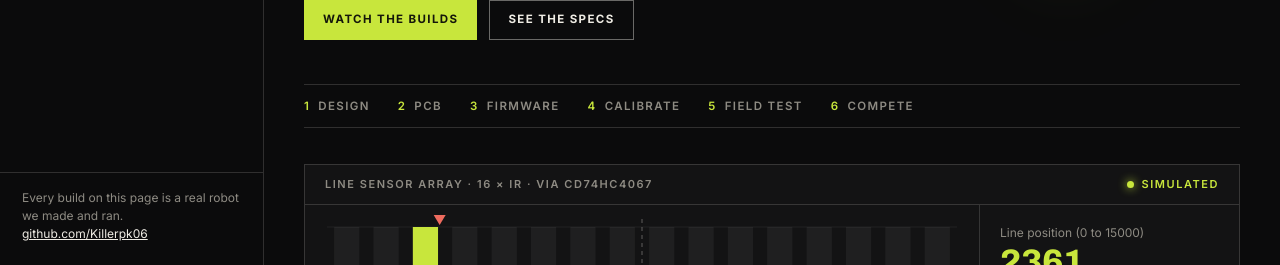
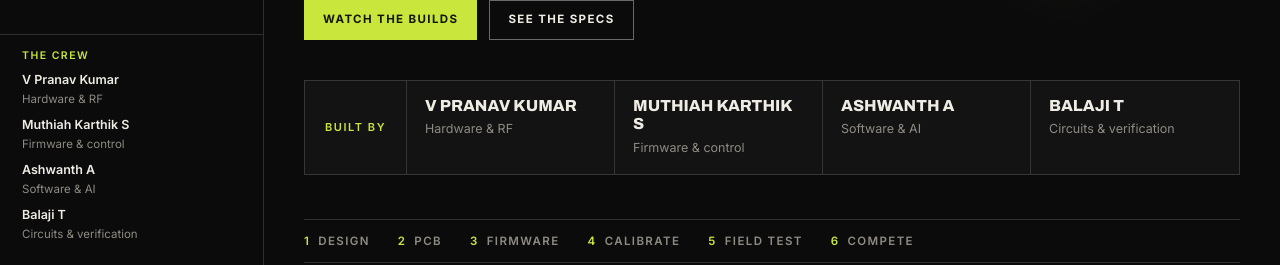
Before and after one commit to Killerpk06/pathfinders-, a plain HTML site: page index.html in a window 1280 px wide. Shown: the part 535-800 px from the top of the page. Drawn offline with Linux system fonts and the light colour scheme.

Commit message:
Show team names on the overview and in the sidebar
Adds a 'Built by' crew strip under the hero (links to the team page) and a
crew list in the sidebar footer so all four names are visible on every page.

Co-Authored-By: Claude Opus 5.5 <noreply@anthropic.com>
Claude-Session: https://claude.ai/code/session_015iChpABbh8DzWr5Ls51xJx

```diff
--- a/index.html
+++ b/index.html
@@ -236,6 +236,20 @@ footer p{color:var(--mute);margin:12px 0 0}
 .lb-close{position:absolute;top:18px;right:22px;background:none;border:1px solid var(--line-2);color:var(--ink);padding:9px 14px;font:600 11px/1 var(--body);letter-spacing:.12em;text-transform:uppercase;cursor:pointer}
 @media (max-width:1100px){.wall{grid-template-columns:repeat(3,minmax(0,1fr))}}
 @media (max-width:860px){.media{grid-template-columns:1fr}.media .film{position:static;max-width:360px}.wall{grid-template-columns:repeat(2,minmax(0,1fr));grid-auto-rows:120px}}
+
+/* ---------- crew names ---------- */
+.crew-h{display:block;color:var(--lime);font:600 10.5px/1 var(--body);letter-spacing:.14em;text-transform:uppercase;margin-bottom:10px}
+.crew-side{list-style:none;margin:0;padding:0;display:grid;gap:8px}
+.crew-side b{display:block;color:var(--ink);font-weight:600;font-size:12.5px}
+.crew-side span{color:var(--mute);font-size:11.5px}
+.crew-strip{display:grid;grid-template-columns:auto repeat(4,minmax(0,1fr));align-items:stretch;margin-top:40px;border:1px solid var(--line);text-decoration:none;color:var(--ink);background:var(--panel)}
+.crew-strip:hover{border-color:var(--lime)}
+.crew-label{display:flex;align-items:center;padding:0 20px;border-right:1px solid var(--line);color:var(--lime);font:600 11px/1 var(--body);letter-spacing:.14em;text-transform:uppercase}
+.crew-p{padding:16px 18px;border-right:1px solid var(--line)}
+.crew-p:last-child{border-right:0}
+.crew-p b{display:block;font:800 16px/1.15 var(--display);font-stretch:106%;text-transform:uppercase}
+.crew-p i{display:block;font-style:normal;color:var(--mute);font-size:12.5px;margin-top:4px}
+@media (max-width:1100px){.crew-strip{grid-template-columns:repeat(2,minmax(0,1fr))}.crew-label{grid-column:1/-1;padding:12px 18px;border-right:0;border-bottom:1px solid var(--line)}.crew-p:nth-child(3){border-right:0}.crew-p:nth-child(-n+3){border-bottom:1px solid var(--line)}}
 /* ---------- responsive ---------- */
 @media (max-width:1100px){
   .hero{grid-template-columns:1fr}
@@ -298,7 +312,15 @@ footer p{color:var(--mute);margin:12px 0 0}
     <a href="#capabilities"><svg viewBox="0 0 24 24"><rect x="6" y="6" width="12" height="12"/><path d="M9 2v4M15 2v4M9 18v4M15 18v4M2 9h4M2 15h4M18 9h4M18 15h4"/></svg>Capabilities</a>
     <a href="#team"><svg viewBox="0 0 24 24"><circle cx="9" cy="8" r="3"/><circle cx="17" cy="9" r="2.5"/><path d="M3 20c0-4 3-6 6-6s6 2 6 6M15 14.5c3 0 6 1.5 6 5.5"/></svg>Team</a>
   </nav>
-  <div class="side-foot">Every build on this page is a real robot we made and ran.<br><a href="https://github.com/Killerpk06">github.com/Killerpk06</a></div>
+  <div class="side-foot">
+    <span class="crew-h">The crew</span>
+    <ul class="crew-side">
+      <li><b>V Pranav Kumar</b><span>Hardware &amp; RF</span></li>
+      <li><b>Muthiah Karthik S</b><span>Firmware &amp; control</span></li>
+      <li><b>Ashwanth A</b><span>Software &amp; AI</span></li>
+      <li><b>Balaji T</b><span>Circuits &amp; verification</span></li>
+    </ul>
+  </div>
 </aside>
 
 <main>
@@ -320,6 +342,13 @@ footer p{color:var(--mute);margin:12px 0 0}
       <div class="crest"><img src="media/logo.png" alt="Pathfinders team crest: robot arm, rover, circuit traces and a compass path"></div>
     </div>
 
+    <a class="crew-strip" href="#team" aria-label="Meet the team">
+      <span class="crew-label">Built by</span>
+      <span class="crew-p"><b>V Pranav Kumar</b><i>Hardware &amp; RF</i></span>
+      <span class="crew-p"><b>Muthiah Karthik S</b><i>Firmware &amp; control</i></span>
+      <span class="crew-p"><b>Ashwanth A</b><i>Software &amp; AI</i></span>
+      <span class="crew-p"><b>Balaji T</b><i>Circuits &amp; verification</i></span>
+    </a>
     <nav class="steps" aria-label="Build pipeline">
       <a href="#race"><i>1</i>Design</a><a href="#lfr"><i>2</i>PCB</a><a href="#lfr"><i>3</i>Firmware</a><a href="#lfr"><i>4</i>Calibrate</a><a href="#race"><i>5</i>Field test</a><a href="#race"><i>6</i>Compete</a>
     </nav>
```
